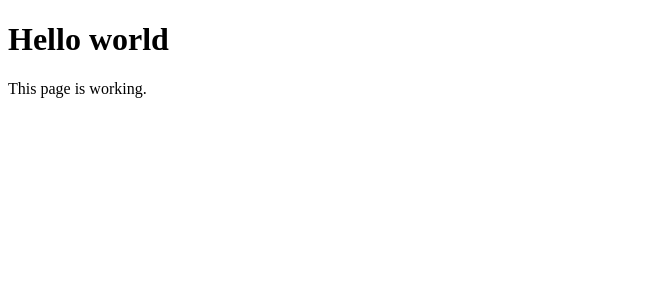
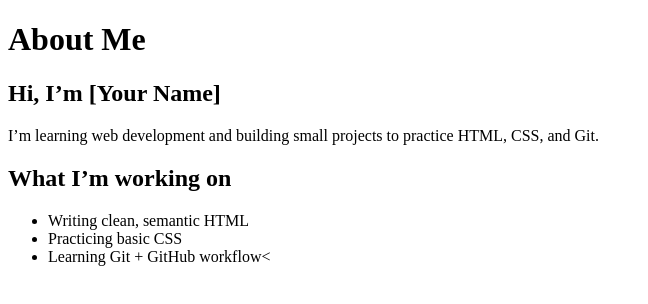
Before and after one commit to marchaynes-dev/mhaynes-jtc-onramp, a plain HTML site: page index.html in a window 1280 px wide. Shown: the whole page, without its empty margins (0-648 px from the left). Drawn offline with Linux system fonts and the light colour scheme.

Commit message:
update to boilerplate about me html code

```diff
--- a/index.html
+++ b/index.html
@@ -1,11 +1,28 @@
 <!DOCTYPE html>
 <html lang="en">
 <head>
-  <meta charset="UTF-8">
-  <title>My First Repo</title>
+  <meta charset="UTF-8" />
+  <meta name="viewport" content="width=device-width, initial-scale=1.0" />
+  <title>About Me</title>
 </head>
+
 <body>
-  <h1>Hello world</h1>
-  <p>This page is working.</p>
-</body>
-</html>
+  <header>
+    <h1>About Me</h1>
+  </header>
+
+  <main>
+    <section>
+      <h2>Hi, I’m [Your Name]</h2>
+      <p>
+        I’m learning web development and building small projects to practice HTML, CSS,
+        and Git.
+      </p>
+    </section>
+
+    <section>
+      <h2>What I’m working on</h2>
+      <ul>
+        <li>Writing clean, semantic HTML</li>
+        <li>Practicing basic CSS</li>
+        <li>Learning Git + GitHub workflow<
```
